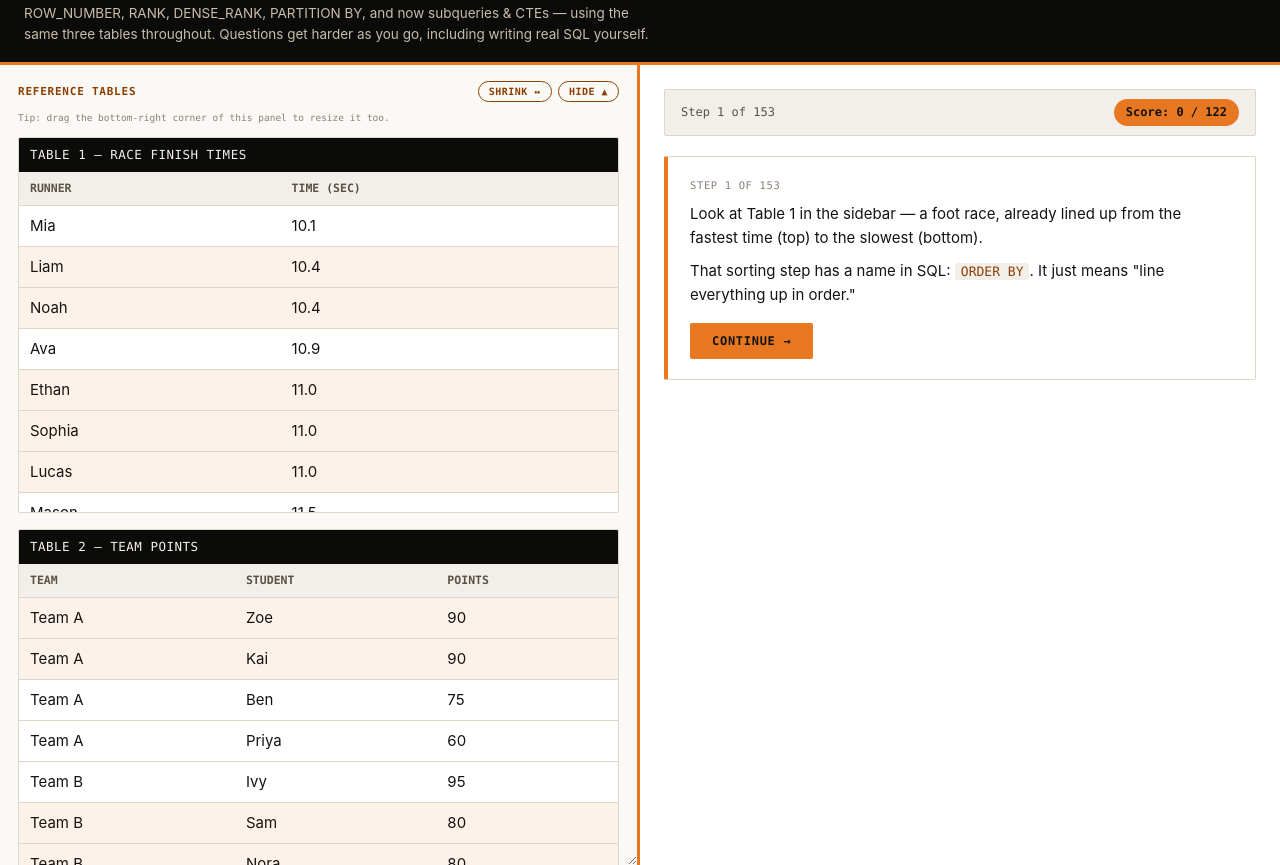
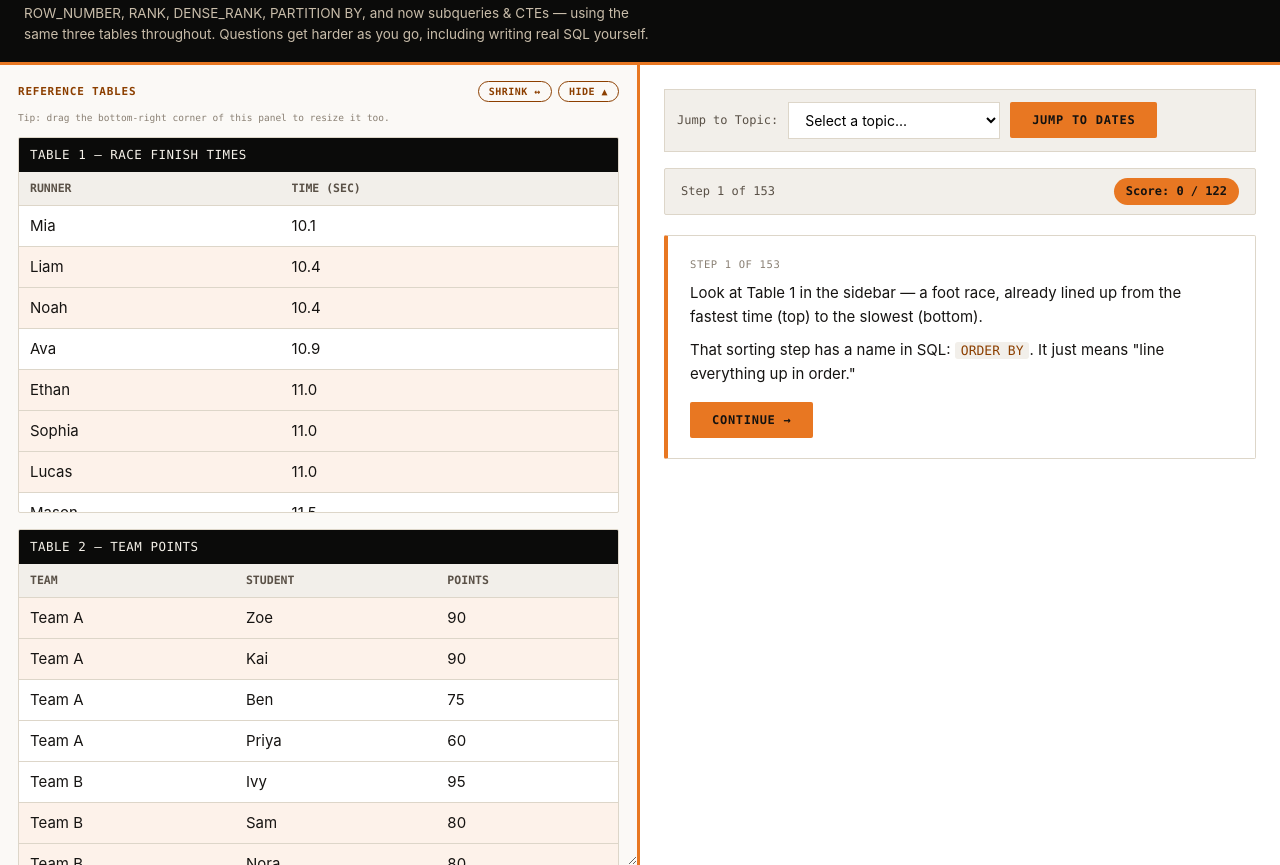
Before and after one commit to Adila-spec/rankingfunctions, a plain HTML site: page index.html in a window 1280 px wide. Shown: the part 68-933 px from the top of the page. Drawn offline with Linux system fonts and the light colour scheme.

Commit message:
Update index.html

```diff
--- a/index.html
+++ b/index.html
@@ -150,6 +150,34 @@
     text-align:center; padding:44px 24px; background:#0B0B0A; color:#F5F1E9;
     border-radius:2px; border-top:4px solid var(--orange-bright);
   }
+  /* ---------- Topic Jump Menu ---------- */
+
+.topic-nav{
+  display:flex;
+  align-items:center;
+  gap:10px;
+  flex-wrap:wrap;
+
+  margin-bottom:16px;
+  padding:12px;
+
+  border:1px solid var(--line-solid);
+  background:var(--surface-2);
+}
+
+.topic-nav label{
+  font-family:var(--mono);
+  font-size:12px;
+  color:var(--muted);
+}
+
+.topic-nav select{
+  padding:8px 12px;
+  border:1px solid var(--line-solid);
+  background:#fff;
+  font-family:var(--sans);
+  font-size:14px;
+}
   .complete-card .big{font-family:var(--serif); font-size:40px; color:var(--orange-bright); margin-bottom:10px;}
   .complete-card p{color:#C9BDAA; margin-bottom:18px;}
 </style>
@@ -245,11 +273,35 @@
 
  <div class="main-content">
   <main>
+
+    <!-- Jump To Topic -->
+    <div class="topic-nav">
+      <label for="topic-jump">Jump to Topic:</label>
+
+      <select id="topic-jump">
+        <option value="">Select a topic...</option>
+
+        <option value="0">Ranking Basics</option>
+        <option value="7">PARTITION BY</option>
+        <option value="18">Window Aggregates</option>
+        <option value="42">Subqueries & CTEs</option>
+        <option value="68">CASE WHEN</option>
+        <option value="89">Date Functions</option>
+        <option value="105">Interview Date Questions</option>
+      </select>
+      <button id="goto-dates" class="btn">
+      Jump to Dates
+      </button>
+
+    </div>
+
     <div class="score-bar">
       <span id="progress-text">Step 1</span>
       <span class="score-pill" id="score-pill">Score: 0 / 0</span>
     </div>
+
     <div id="lesson"></div>
+
   </main>
 </div>
 </div>
@@ -1700,6 +1752,8 @@ let totalQuestions = STEPS.filter(s => s.type === 'check').length;
 const lessonEl = document.getElementById('lesson');
 const progressText = document.getElementById('progress-text');
 const scorePill = document.getElementById('score-pill');
+const topicJump = document.getElementById('topic-jump');
+const gotoDatesBtn = document.getElementById('goto-dates');
 
 function updateProgress(){
   progressText.textContent = `Step ${Math.min(stepIndex+1, STEPS.length)} of ${STEPS.length}`;
@@ -1854,6 +1908,38 @@ function advance(i){
   stepIndex = i + 1;
   renderStep(stepIndex);
 }
+// ---------- Jump To Topic ----------
+
+topicJump.addEventListener('change', () => {
+
+  const selectedStep = parseInt(topicJump.value, 10);
+
+  if (isNaN(selectedStep)) return;
+
+  stepIndex = selectedStep;
+
+  lessonEl.innerHTML = '';
+
+  renderStep(stepIndex);
+
+});
+  gotoDatesBtn.addEventListener('click', () => {
+18
+
+19
+lessonEl.innerHTML = '';
+20
+
+21
+stepIndex = 89;
+22
+
+23
+renderStep(stepIndex);
+24
+
+25
+});
 
 updateProgress();
 renderStep(stepIndex);
```
Lines whose indentation alone changed are shown as unchanged.
